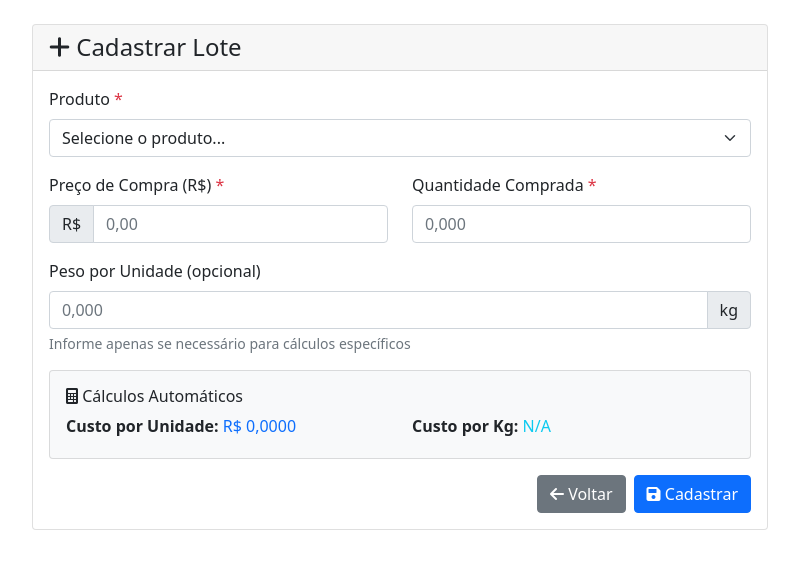
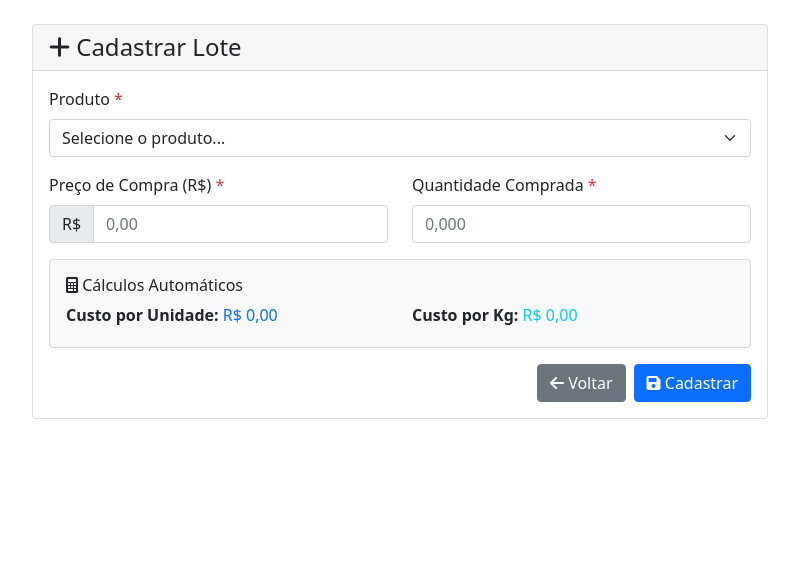
Before and after one commit to alysonpaiva/estoque, a PHP site: page /pages/lotes/cadastrar.php in a window 1280 px wide. Shown: the part 56-625 px from the top of the page, without its empty margins (240-1039 px from the left). Run offline with PHP 8.4, Linux system fonts and the light colour scheme; data comes from the database, SQL or seed files in the repository.

Commit message:
🔧 CORRIGIDO: Erro no cadastro de lotes
❌ Problema resolvido:
- Removido método inexistente setPesoUnidade()
- Removido campo peso_unidade do formulário
- Lotes não têm peso por unidade (isso é do produto)

✅ Agora o cadastro de lotes funciona perfeitamente!
🎯 Sistema 100% funcional para cadastro de lotes

```diff
--- a/pages/lotes/cadastrar.php
+++ b/pages/lotes/cadastrar.php
@@ -32,21 +32,18 @@ try {
 // Processar formulário
 if ($_SERVER['REQUEST_METHOD'] === 'POST') {
     try {
-        $produtoId = (int) ($_POST['produto_id'] ?? 0);
+         $produtoId = (int)($_POST['produto_id'] ?? 0);
         $precoCompra = convertToDecimal($_POST['preco_compra'] ?? '0');
         $quantidadeComprada = convertToDecimal($_POST['quantidade_comprada'] ?? '0');
-        $pesoUnidade = !empty($_POST['peso_unidade']) ? convertToDecimal($_POST['peso_unidade']) : null;
 
         if ($editando && $lote) {
             // Atualizar lote existente
             $lote->setProdutoId($produtoId);
             $lote->setPrecoCompra($precoCompra);
             $lote->setQuantidadeComprada($quantidadeComprada);
-            $lote->setPesoUnidade($pesoUnidade);
         } else {
             // Criar novo lote
             $lote = new Lote($produtoId, $precoCompra, $quantidadeComprada);
-            $lote->setPesoUnidade($pesoUnidade);
         }
 
         // Validar dados
@@ -186,24 +183,6 @@ $pageTitle = $editando ? 'Editar Lote' : 'Cadastrar Lote';
                                                 Por favor, informe a quantidade comprada.
                                             </div>
                                         </div>
-                                    </div>
-                                </div>
-
-                                <div class="mb-3">
-                                    <label for="peso_unidade" class="form-label">
-                                        Peso por Unidade (opcional)
-                                    </label>
-                                    <div class="input-group">
-                                        <input type="text"
-                                               class="form-control"
-                                               id="peso_unidade"
-                                               name="peso_unidade"
-                                               value="<?php echo ($lote && $lote->getPesoUnidade()) ? convertFromDecimal($lote->getPesoUnidade()) : ''; ?>"
-                                               placeholder="0,000">
-                                        <span class="input-group-text">kg</span>
-                                    </div>
-                                    <div class="form-text">
-                                        Informe apenas se necessário para cálculos específicos
                                     </div>
                                 </div>
 
```
